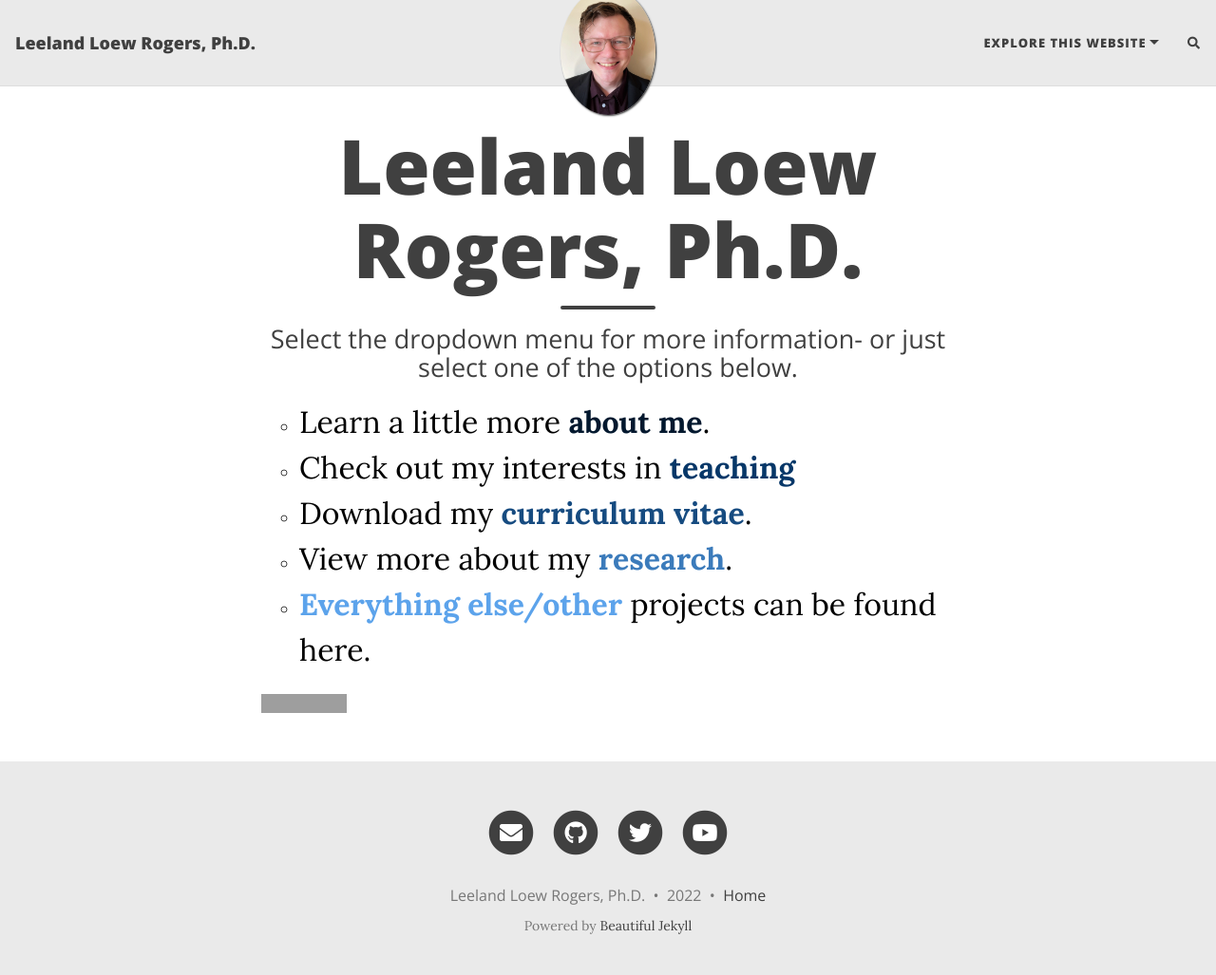
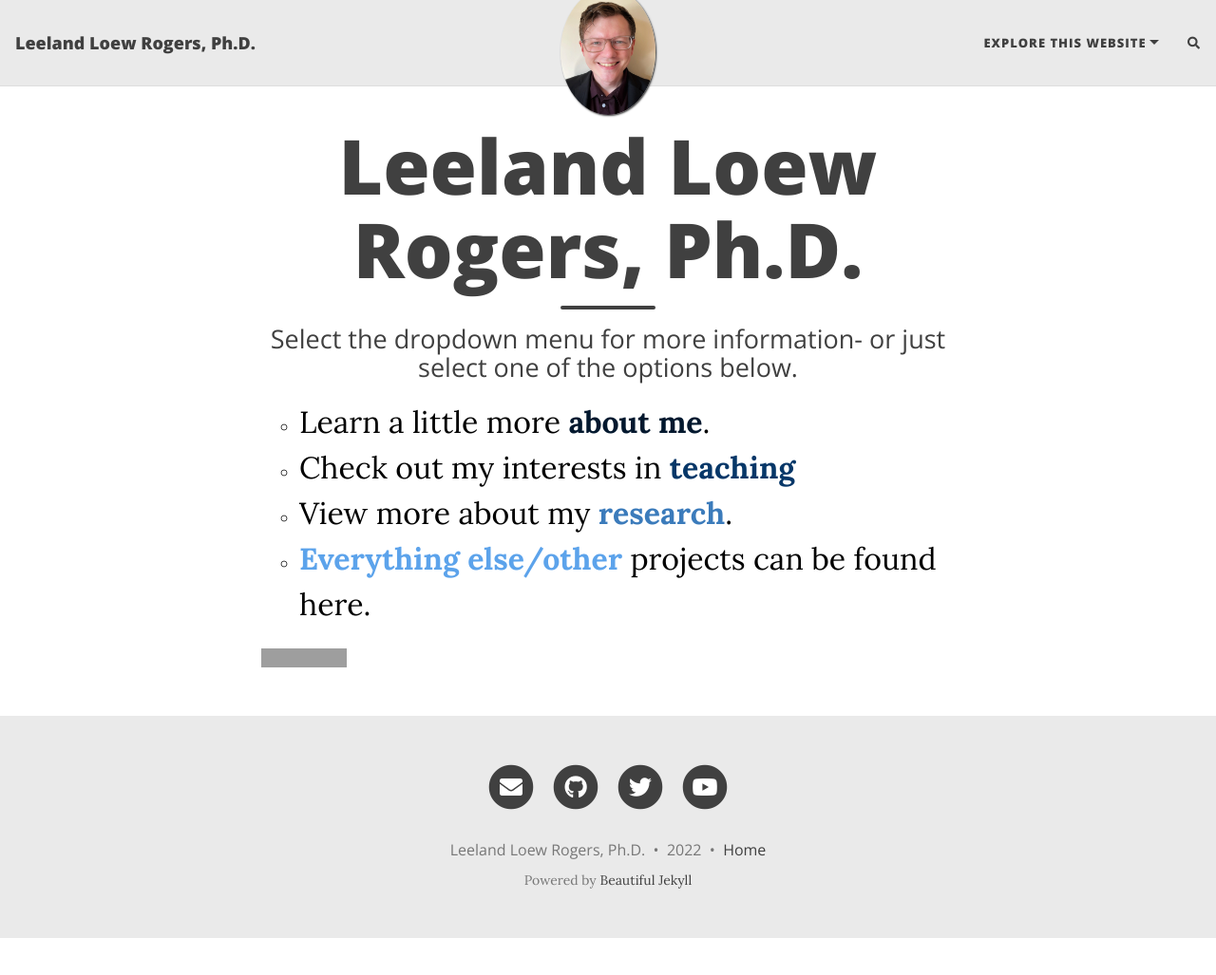
Before and after one commit to LeeLoew/LeelandRogers, a Jekyll site: the page built from index.html, in a window 1280 px wide and 1036 px high. Shown: the top 1027 px of the window at 95% size. Built offline with Jekyll 4.4.1, drawn with Linux system fonts in a browser that asks for light colours; nearby versions of some CDN libraries; the list of posts is cut into pages by our own code; comment, search, counter and statistics services are not loaded; grey boxes are pictures that could not be loaded.

Commit message:
Update index.html

```diff
--- a/index.html
+++ b/index.html
@@ -6,7 +6,6 @@ subtitle: Select the dropdown menu for more information- or just select one of t
 <ul style="list-style-type: circle;">
     <li><span style="color: #34495e; font-size: 24pt;"><a style="color: #000000;" href="https://leeloew.github.io/aboutme/">Learn a little more <span style="color: #02182e;"><strong>about me</strong></span>.</a></span></li>
     <li><span style="color: #34495e; font-size: 24pt;"><a style="color: #000000;" href="https://leeloew.github.io/teaching/">Check out my interests in <span style="color: #063768;"><strong>teaching</strong></span></a></span><span style="color: #34495e; font-size: 24pt;">
-    <li><span style="color: #34495e; font-size: 24pt;"><a style="color: #000000;" href="https://leeloew.github.io/CV/">Download my <span style="color: #164b80;"><strong>curriculum vitae</strong></span>.</a></span></li>
     <li><span style="color: #34495e; font-size: 24pt;"><a style="color: #000000;" href="https://leeloew.github.io/research/">View more about my <span style="color: #3b7bbb;"><strong>research</strong></span>.</a></span></li>
     <li><span style="color: #34495e; font-size: 24pt;"><a style="color: #000000;" href="https://leeloew.github.io/other/"><span style="color: #5ca3eb;"><strong>Everything else/other</strong></span> projects can be found here.</a></span></li>
 </ul>
```
